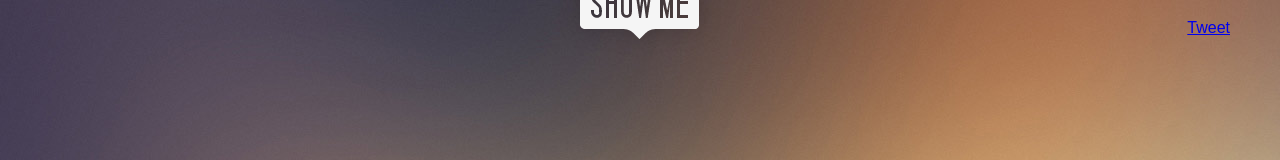
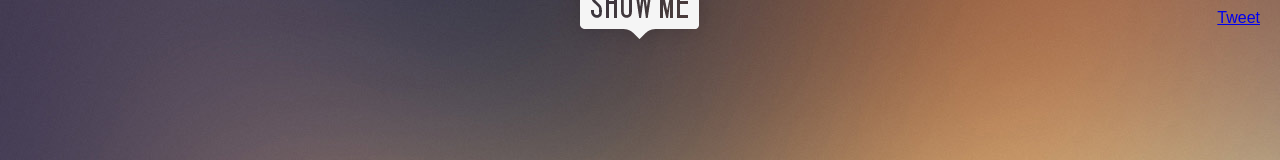
Before and after one commit to jamiew/showmenonstop, a plain HTML site: page index.html in a window 1280 px wide. Shown: the top 160 px of the page. Drawn offline with nearby package versions, Linux system fonts and the light colour scheme.

Commit message:
Shrink sociamedia box a smidge

```diff
--- a/stylesheets/application.css
+++ b/stylesheets/application.css
@@ -83,7 +83,7 @@ input::-moz-focus-inner, button::-moz-focus-inner { border: 0; outline: none; }
 input:focus, button:focus { outline: none; }
 
 /* Social Media Experts */
-#socialmedia { position: absolute; z-index: 100; top: 20px; right: 20px;}
-#socialmedia div { float: left; margin-right: 10px; }
+#socialmedia { position: absolute; z-index: 100; top: 10px; right: 0px;}
+#socialmedia div { float: left; margin-left: 10px; }
 
 #vhx_logo { position: absolute; z-index: 100; bottom: 5px; right: 5px; display: none; }
```
